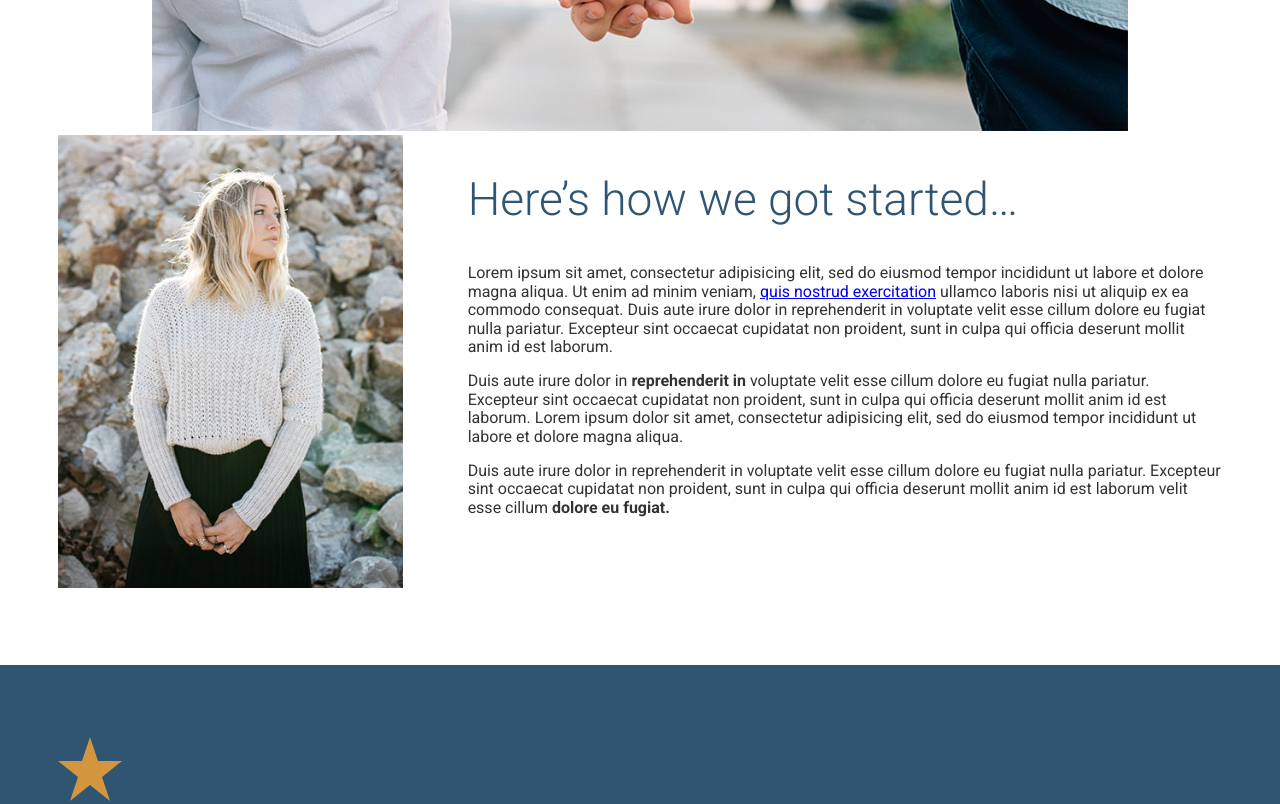
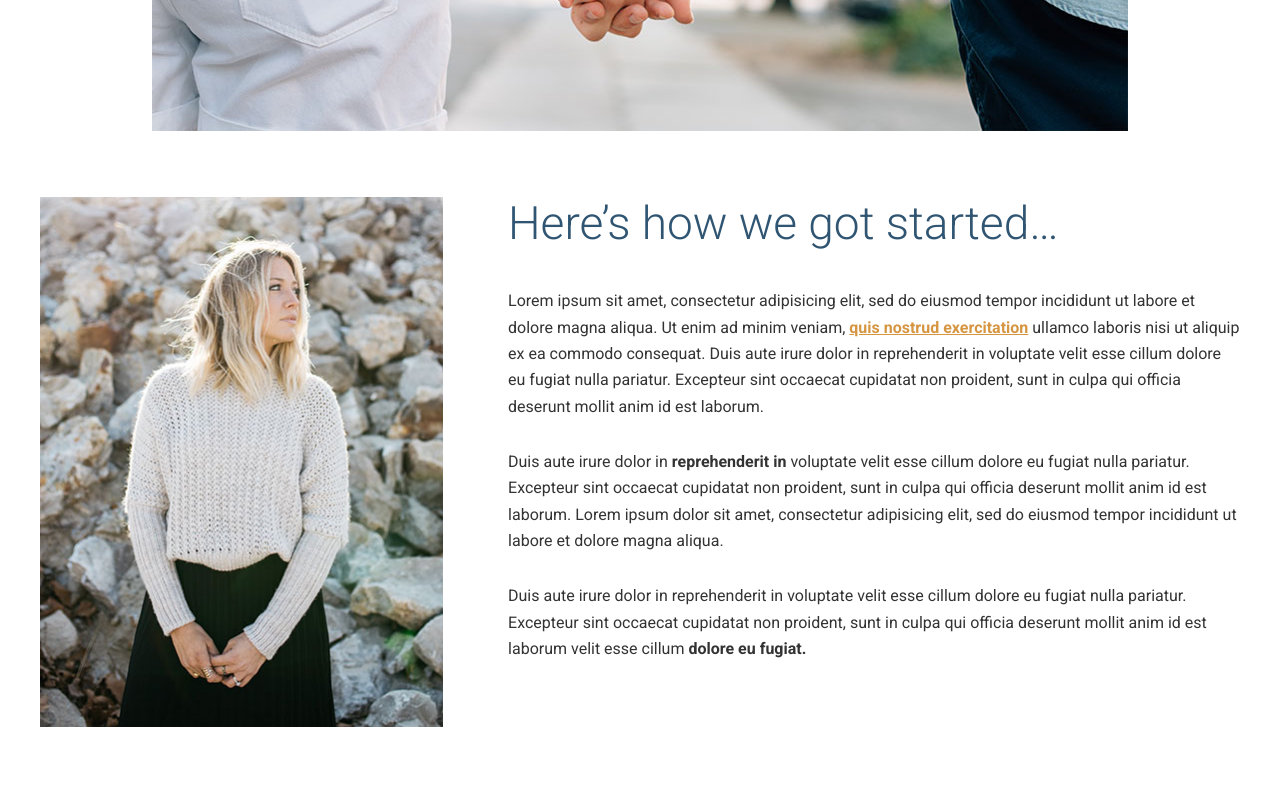
Before and after one commit to zoltankada/udemyCourse, a website: page app/index.html in a window 1280 px wide. Shown: the part 1380-2184 px from the top of the page. Drawn offline with Linux system fonts and the light colour scheme.

Commit message:
first column layout formatted

```diff
--- a/app/assets/styles/base/_global.css
+++ b/app/assets/styles/base/_global.css
@@ -11,3 +11,7 @@
 * {
     box-sizing: border-box;
 }
+
+a {
+    color: $mainOrange;
+}
--- /dev/null
+++ b/app/assets/styles/modules/_generic-content-container.css
@@ -0,0 +1,15 @@
+.generic-content-container {
+    p {
+        line-height: 1.65;
+        margin: 1.8rem 0;
+
+        @mixin atSMall {
+            font-size: 1.125rem;
+        }
+    }
+
+    p a {
+        font-weight: 700;
+        color:
+    }
+}
--- a/app/assets/styles/modules/_headline.css
+++ b/app/assets/styles/modules/_headline.css
@@ -39,4 +39,8 @@
     &--b-margin-large {
         margin-bottom: 1.6em;
     }
+
+    &--no-t-margin {
+        margin-top: 0;
+    }
 }
--- a/app/assets/styles/modules/_row.css
+++ b/app/assets/styles/modules/_row.css
@@ -2,15 +2,33 @@
     @mixin clearfix;
 
     @mixin atMedium {
+        &__b-margin-until-medium {
+            margin-bottom: 0;
+        }
+
         &__medium-4 {
             float: left;
             width: 33.33%;
+        }
+
+        &__medium-4--larger {
+            float: left;
+            width: 37%;
         }
 
         &__medium-8 {
             float: left;
             width: 66.66%;
         }
+
+        &__medium-8--smaller {
+            float: left;
+            width: 63%;
+        }
+    }
+
+    &__b-margin-until-medium {
+        margin-bottom: 1rem;
     }
 
     &--gutters {
--- a/app/assets/styles/modules/_wrapper.css
+++ b/app/assets/styles/modules/_wrapper.css
@@ -2,7 +2,7 @@
     overflow: hidden;
     padding-left: 18px;
     padding-right: 18px;
-    max-width: 1200px;
+    max-width: 1236px;
     margin-left: auto;
     margin-right: auto;
 
@@ -10,6 +10,14 @@
         max-width: 976px;
     }
 
+    &--b-margin {
+        margin-bottom: 1rem;
+
+        @mixin atSmall {
+            margin-bottom: 3.875rem;
+        }
+    }
+
     .wrapper {
         padding-left: 0;
         padding-right: 0;
--- a/app/assets/styles/styles.css
+++ b/app/assets/styles/styles.css
@@ -1,10 +1,11 @@
 @import "normalize.css";
-@import "base/_global";
 @import "base/_variables";
 @import "base/_mixins";
+@import "base/_global";
 @import "modules/_large-hero";
 @import "modules/_btn";
 @import "modules/_wrapper.css";
 @import "modules/_page-section.css";
 @import "modules/_headline.css";
 @import "modules/_row.css";
+@import "modules/_generic-content-container.css";
--- a/app/index.html
+++ b/app/index.html
@@ -44,38 +44,40 @@
               <strong>was our own.</strong></h2>
           <h3 class="headline headline--centered headline--orange headline--small headline--narrow headline--light headline--b-margin-large">
               Ever since, we&rsquo;ve been working to make travel <strong>better for everyone.</strong></h3>
-          <div class="wrapper wrapper--medium">
-              <img src="assets/images/first-trip.jpg" alt="Couple walking down a street.">
+          <div class="wrapper wrapper--medium wrapper--b-margin">
+              <img sizes="(min-width: 970px) 976px, 100vw" srcset="assets/images/first-trip-low-res.jpg 567w, assets/images/first-trip.jpg 976w, assets/images/first-trip-hi-dpi.jpg 1952w" alt="Couple walking down a street.">
           </div>
 
           <div class="row row--gutters">
-              <div class="row__medium-4">
-                  <img src="assets/images/our-start.jpg" alt="Our founder, Jane Doe">
+              <div class="row__medium-4 row__medium-4--larger row__b-margin-until-medium">
+                  <picture>
+                      <source sizes="404px" srcset="assets/images/our-start.jpg 404w, assets/images/our-start-hi-dpi.jpg 808w" media="(min-width: 1020px)">
+                      <source sizes="320px" srcset="assets/images/our-start-portrait.jpg 382w, assets/images/our-start-portrait-hi-dpi.jpg 764w" media="(min-width: 800px)">
+                      <img srcset="assets/images/our-start-landscape.jpg 800w, assets/images/our-start-landscape-hi-dpi.jpg 1600w" alt="Our founder, Jane Doe">
+                  </picture>
               </div>
-              <div class="row__medium-8">
-                  <h2 class="headline">Here&rsquo;s how we got started&hellip;</h2>
-                  <p>Lorem ipsum sit amet, consectetur adipisicing elit, sed do eiusmod tempor incididunt ut labore et
-                      dolore
-                      magna aliqua. Ut enim ad minim veniam, <a href="#">quis nostrud exercitation</a> ullamco laboris
-                      nisi
-                      ut
-                      aliquip ex ea commodo consequat. Duis aute irure dolor in reprehenderit in voluptate velit esse
-                      cillum
-                      dolore eu fugiat nulla pariatur. Excepteur sint occaecat cupidatat non proident, sunt in culpa qui
-                      officia
-                      deserunt mollit anim id est laborum.</p>
-                  <p>Duis aute irure dolor in <strong>reprehenderit in</strong> voluptate velit esse cillum dolore eu
-                      fugiat
-                      nulla pariatur. Excepteur sint occaecat cupidatat non proident, sunt in culpa qui officia deserunt
-                      mollit
-                      anim id est laborum. Lorem ipsum dolor sit amet, consectetur adipisicing elit, sed do eiusmod
-                      tempor
-                      incididunt ut labore et dolore magna aliqua.</p>
-                  <p>Duis aute irure dolor in reprehenderit in voluptate velit esse cillum dolore eu fugiat nulla
-                      pariatur.
-                      Excepteur sint occaecat cupidatat non proident, sunt in culpa qui officia deserunt mollit anim id
-                      est
-                      laborum velit esse cillum <strong>dolore eu fugiat.</strong></p>
+              <div class="row__medium-8 row__medium-8--smaller">
+                  <div class="generic-content-container">
+                      <h2 class="headline headline--no-t-margin">Here&rsquo;s how we got started&hellip;</h2>
+                      <p>
+                          Lorem ipsum sit amet, consectetur adipisicing elit, sed do eiusmod tempor incididunt ut labore
+                          et dolore magna aliqua. Ut enim ad minim veniam, <a href="#">quis nostrud exercitation</a>
+                          ullamco laboris nisi ut aliquip ex ea commodo consequat. Duis aute irure dolor in reprehenderit
+                          in voluptate velit esse cillum dolore eu fugiat nulla pariatur. Excepteur sint occaecat cupidatat non proident,
+                          sunt in culpa qui officia deserunt mollit anim id est laborum.
+                      </p>
+                      <p>
+                          Duis aute irure dolor in <strong>reprehenderit in</strong> voluptate velit esse cillum dolore eu
+                          fugiat nulla pariatur. Excepteur sint occaecat cupidatat non proident, sunt in culpa qui officia
+                          deserunt mollit anim id est laborum. Lorem ipsum dolor sit amet, consectetur adipisicing elit,
+                          sed do eiusmod tempor incididunt ut labore et dolore magna aliqua.
+                      </p>
+                      <p>
+                          Duis aute irure dolor in reprehenderit in voluptate velit esse cillum dolore eu fugiat nulla
+                          pariatur. Excepteur sint occaecat cupidatat non proident, sunt in culpa qui officia deserunt mollit
+                          anim id est laborum velit esse cillum <strong>dolore eu fugiat.</strong>
+                      </p>
+                  </div>
               </div>
           </div>
       </div>
--- a/app/temp/styles/styles.css
+++ b/app/temp/styles/styles.css
@@ -363,6 +363,10 @@
     box-sizing: border-box;
 }
 
+a {
+    color: #d59541;
+}
+
 .large-hero {
     border-bottom: 10px solid #2f5572;
     position: relative;
@@ -454,13 +458,24 @@
     overflow: hidden;
     padding-left: 18px;
     padding-right: 18px;
-    max-width: 1200px;
+    max-width: 1236px;
     margin-left: auto;
     margin-right: auto;
 }
 
 .wrapper--medium {
         max-width: 976px;
+    }
+
+.wrapper--b-margin {
+        margin-bottom: 1rem;
+    }
+
+@media (min-width: 530px) {
+
+.wrapper--b-margin {
+            margin-bottom: 3.875rem
+    }
     }
 
 .wrapper .wrapper {
@@ -534,6 +549,10 @@
         margin-bottom: 1.6em;
     }
 
+.headline--no-t-margin {
+        margin-top: 0;
+    }
+
 .row::after {
         content: "";
         clear: both;
@@ -541,15 +560,33 @@
     }
 
 @media (min-width: 800px) {
+        .row__b-margin-until-medium {
+            margin-bottom: 0;
+        }
+
         .row__medium-4 {
             float: left;
             width: 33.33%;
+        }
+
+        .row__medium-4--larger {
+            float: left;
+            width: 37%;
         }
 
         .row__medium-8 {
             float: left;
             width: 66.66%;
         }
+
+        .row__medium-8--smaller {
+            float: left;
+            width: 63%;
+        }
+    }
+
+.row__b-margin-until-medium {
+        margin-bottom: 1rem;
     }
 
 .row--gutters {
@@ -559,3 +596,13 @@
 .row--gutters > div{
         padding-right: 65px;
     }
+
+.generic-content-container p {
+        line-height: 1.65;
+        margin: 1.8rem 0;
+    }
+
+.generic-content-container p a {
+        font-weight: 700;
+        color:
+    }
```
